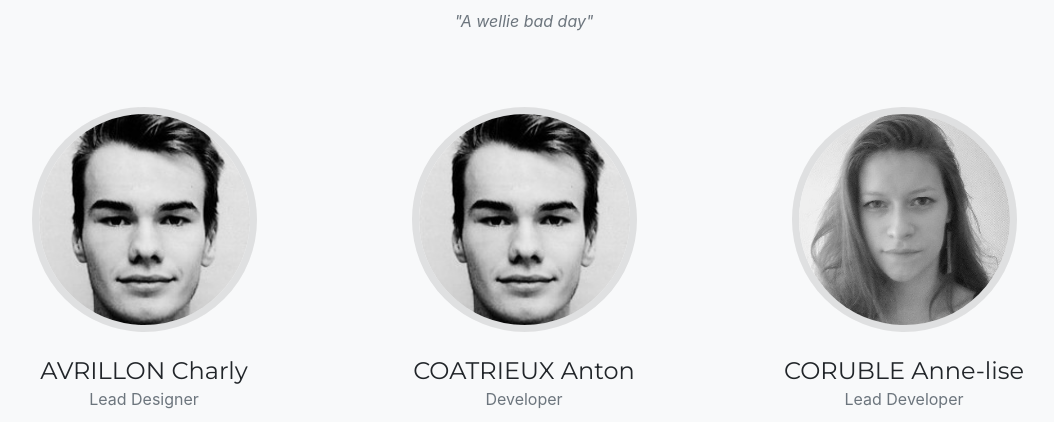
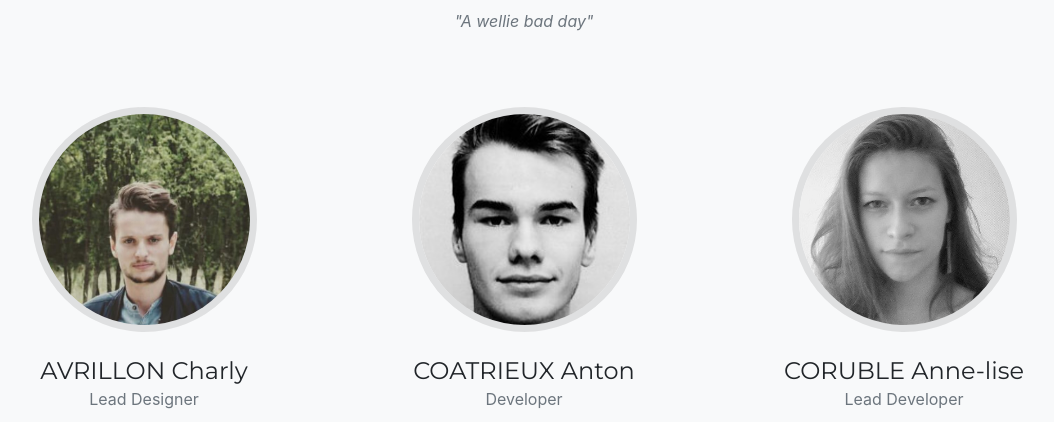
Before and after one commit to acoatrieux/Yurban, a website with bundled scripts: page index.html in a window 1280 px wide. Shown: the part 4388-4810 px from the top of the page, without its empty margins (116-1170 px from the left). Built offline with nearby package versions, Linux system fonts and the light colour scheme; a web font is replaced by a local one.

Commit message:
update pictues

```diff
--- a/index.html
+++ b/index.html
@@ -330,7 +330,7 @@
       <div class="row">
         <div class="col-sm-4">
           <div class="team-member">
-            <img class="mx-auto rounded-circle" src="img/team/2.jpg" alt="">
+            <img class="mx-auto rounded-circle" src="img/team/1.jpg" alt="">
             <h4>AVRILLON Charly</h4>
             <p class="text-muted">Lead Designer</p>
             <ul class="list-inline social-buttons">
```
Also changed, not shown: img/team/5.jpg.
